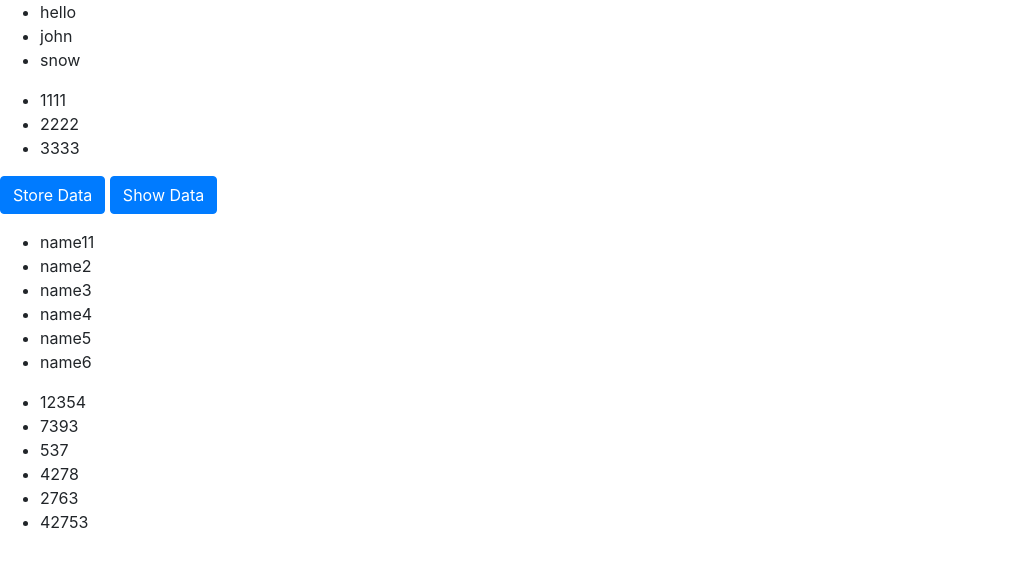
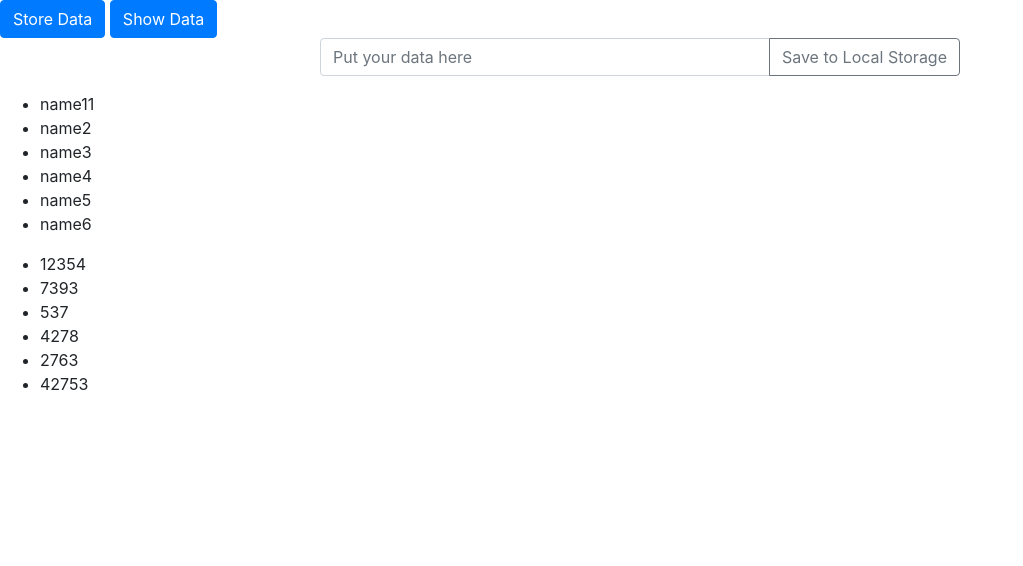
Before and after one commit to tania686/kindgeek, a plain HTML site: page Task3/index.html in a window 1280 px wide. Shown: the whole page, without its empty margins (0-1023 px from the left). Drawn offline with nearby package versions, Linux system fonts and the light colour scheme.

Commit message:
added input to html and style it

```diff
--- a/Task3/index.html
+++ b/Task3/index.html
@@ -17,17 +17,6 @@
   </head>
 
   <body>
-    <ul>
-      <li>hello</li>
-      <li>john</li>
-      <li>snow</li>
-    </ul>
-
-    <ul>
-      <li>1111</li>
-      <li>2222</li>
-      <li>3333</li>
-    </ul>
 
     <div id="btn-holder">
       <button type="button" id="first-btn" class="btn btn-primary ">
@@ -38,13 +27,12 @@
       </button>
     </div>
 
-    <div id="slideContainer"></div>
-
-    <div id="objContainer"></div>
-
-    <ul id="myUl"></ul>
-
-    <ul id="myUl1"></ul>
+    <div class="input-group mb-3" id="input-holder">
+      <input type="text" class="form-control" placeholder="Put your data here" aria-label="Recipient's username" aria-describedby="basic-addon2">
+      <div class="input-group-append">
+        <button class="btn btn-outline-secondary" type="button">Save to Local Storage</button>
+      </div>
+    </div>
 
     <script src="script.js"></script>
     <script
--- a/Task3/main.css
+++ b/Task3/main.css
@@ -1,3 +1,8 @@
 .crossed {
     text-decoration: line-through;
 }
+
+#input-holder {
+    width: 50vw;
+    margin: auto;
+}
```
